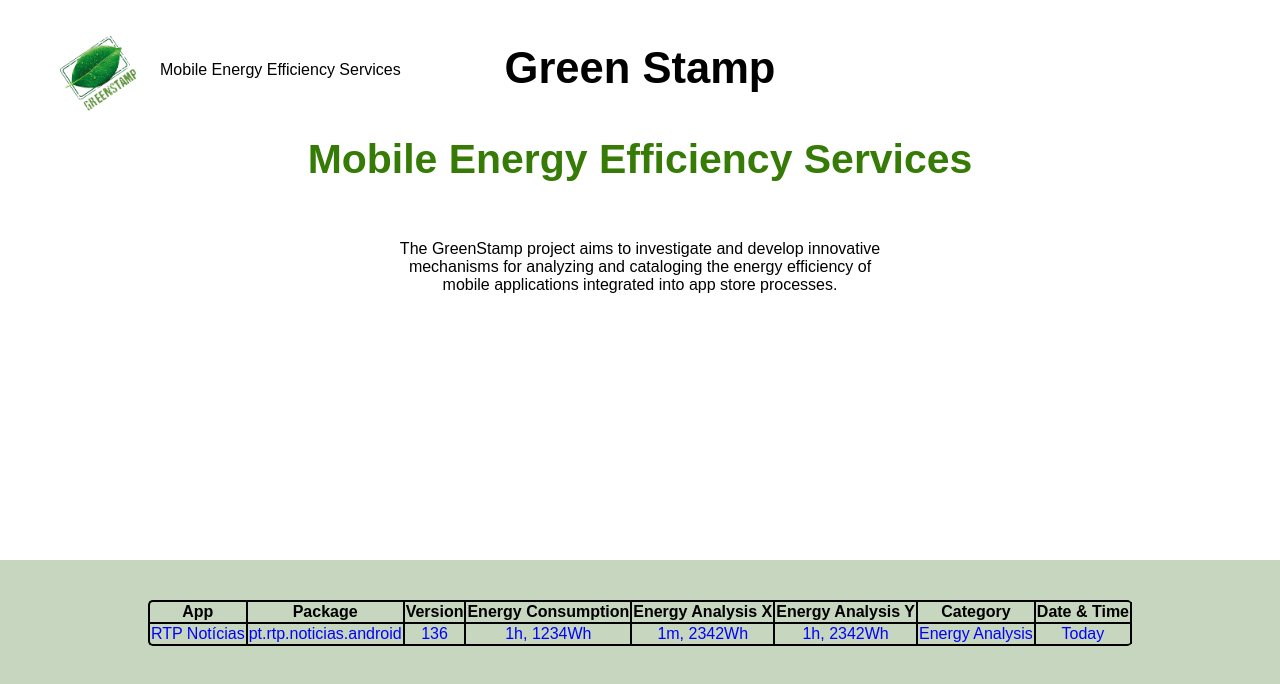
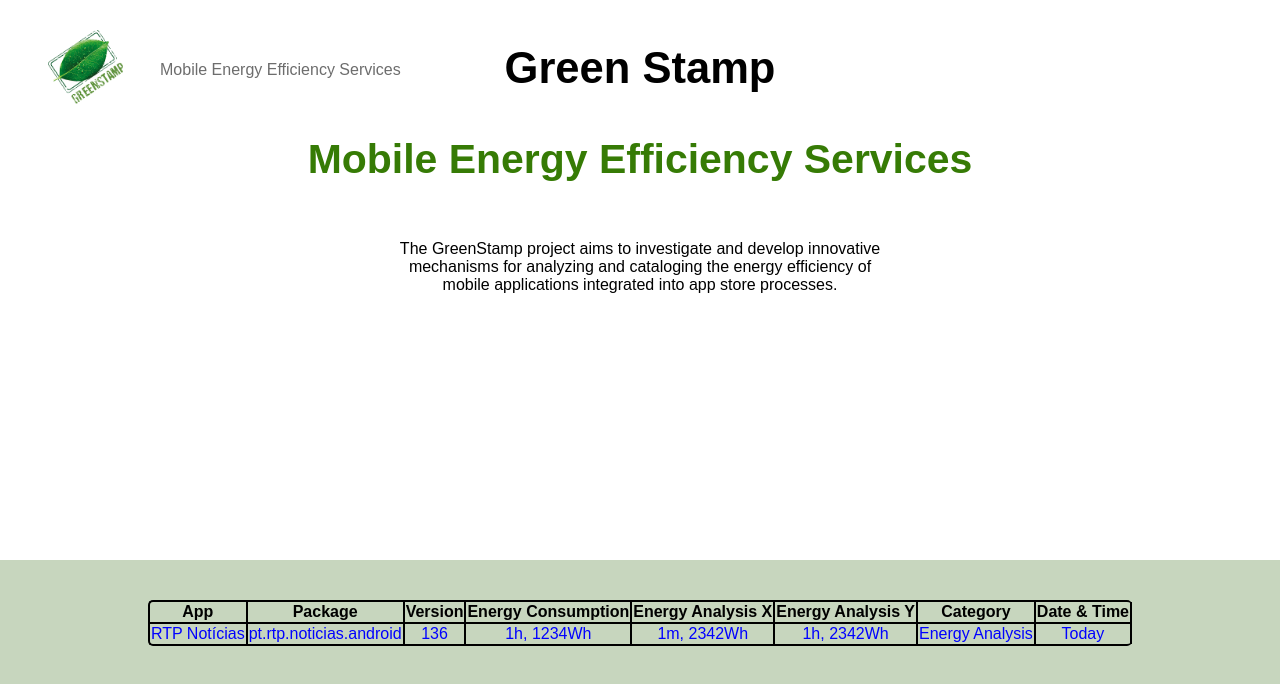
Before and after one commit to caixa-magica-software/greenstamp-web, a React (Create React App) app: page / in a window 1280 px wide. Shown: the top 684 px of the page. Built offline with nearby package versions, Linux system fonts and the light colour scheme; no server answers.

Commit message:
Changed the logo size and position andchanged the logo heder text color

```diff
--- a/src/components/HomePageContent.module.css
+++ b/src/components/HomePageContent.module.css
@@ -21,15 +21,17 @@
 
 .logoImg {
   position: absolute;
-  width: clamp(5rem, 4vw, 5.5rem);
-  top: 36px;
-  left: 60px;
+  width: clamp(3rem, 6.2vw, 55rem);
+  top: 30px;
+  left: 48px;
 }
 
 .logoHeader {
   position: absolute;
   top: 45px;
   left: 160px;
+
+  color: #6d6d6d;
 
   font-size: clamp(1rem, 1.2vw, 1.4rem);
 }
```
